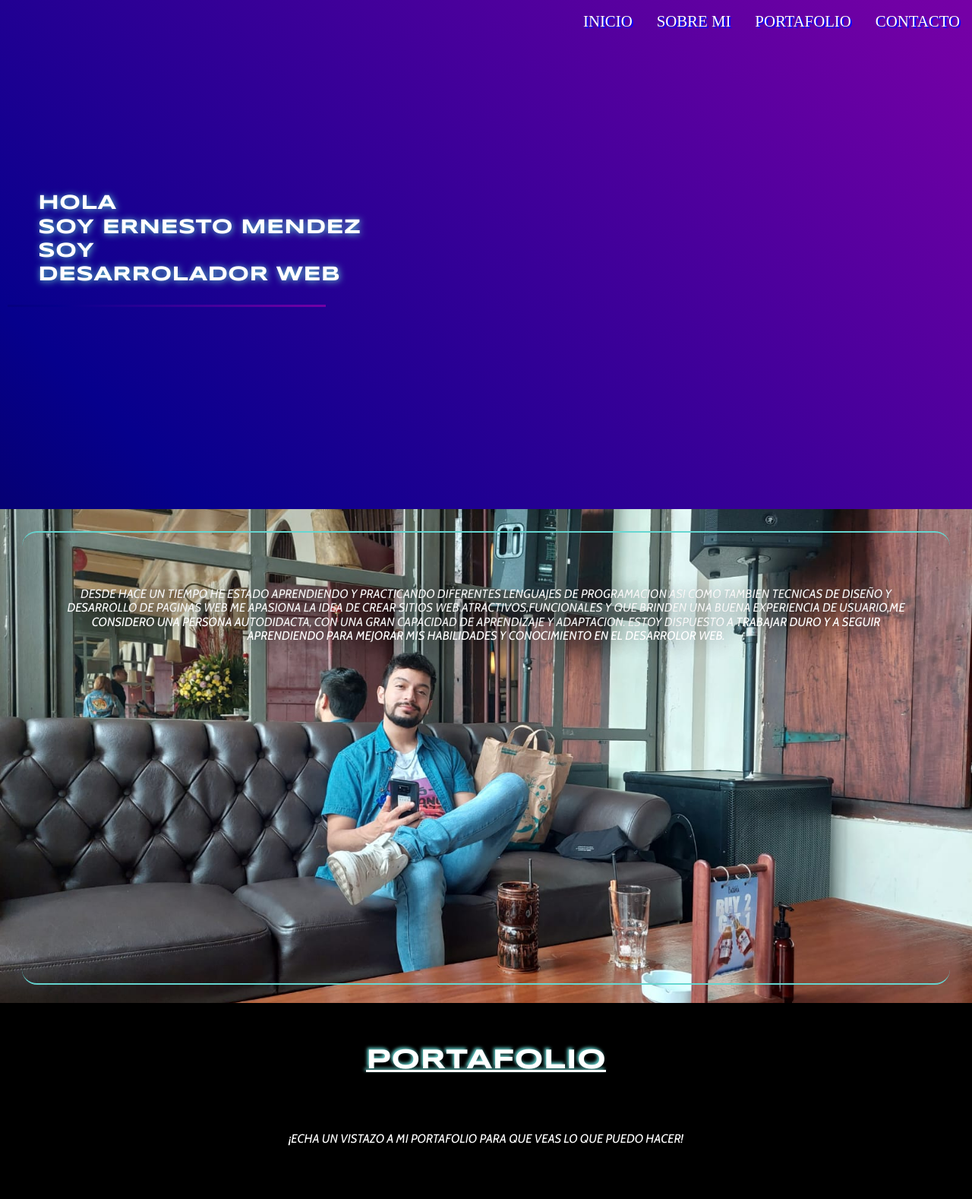
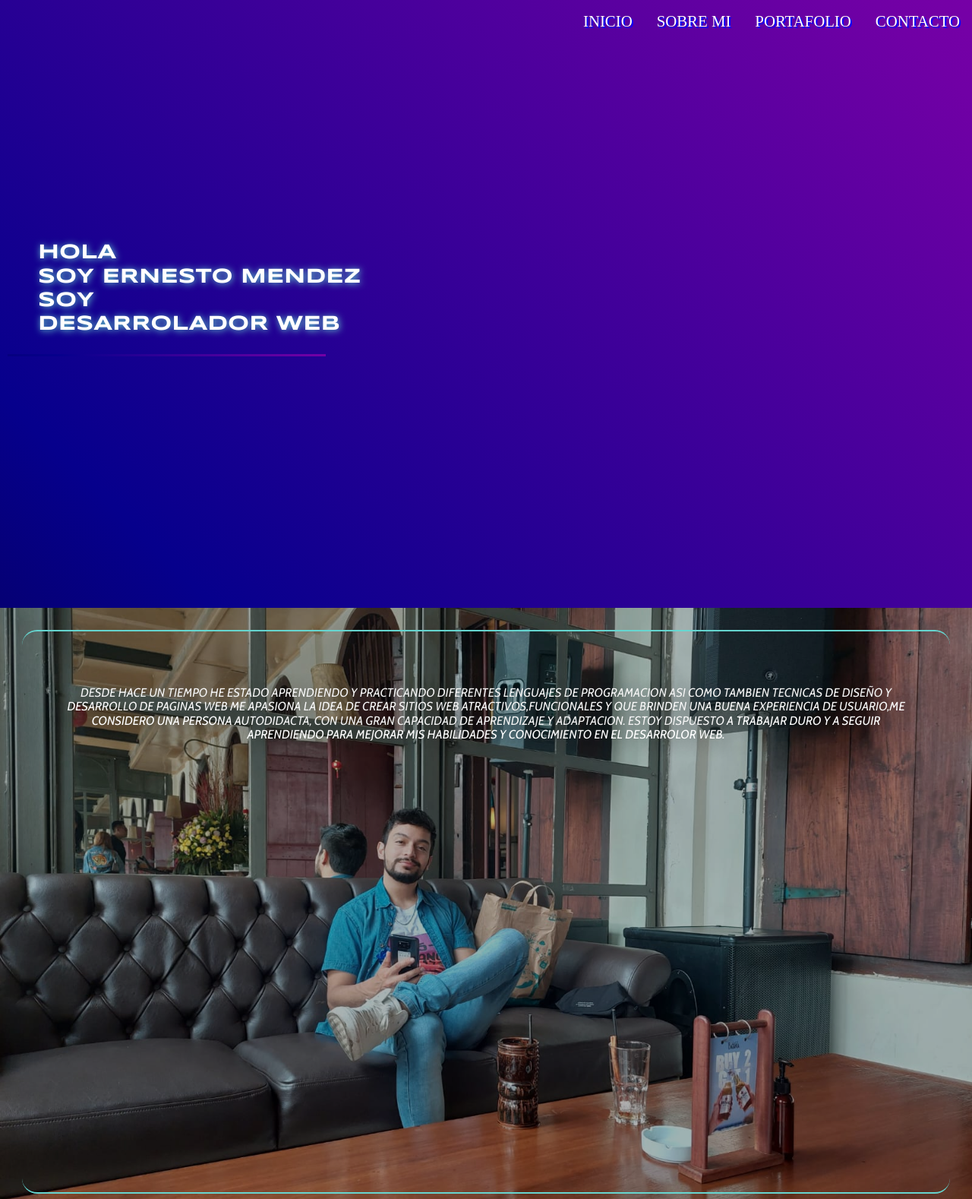
Before and after one commit to deernesto/deernesto.github.io, a plain HTML site: page index.html in a window 1280 px wide. Shown: the top 1578 px of the page at 76% size. Drawn offline with nearby package versions, Linux system fonts and the light colour scheme.

Commit message:
Add files via upload

```diff
--- a/css/style.css
+++ b/css/style.css
@@ -30,7 +30,7 @@
     text-shadow: 2px 2px #0900ff ;
 }
 
-a::after{
+.inicio::after{
     content: "";
     position: absolute;
     background-color: #00a2ff;
@@ -128,7 +128,7 @@ a:hover::after{
     align-items: center;
     justify-content:flex-start;
     width: 100%;
-    height:670px ;
+    height:100vh;
     background-image: linear-gradient( 45deg,black,black,#06008c,#7000a5,#c200b6,#e600ac);
     background-size: 400% 400%;
     animation: cambiar 5s linear infinite;
@@ -171,7 +171,11 @@ a:hover::after{
 .fondo2{
     position: relative;
     width:auto;
-    background-color: black;
+    height: 100vh;
+    background-color:black;
+    mix-blend-mode: multiply;
+
+
 }
 
 
@@ -192,7 +196,10 @@ a:hover::after{
     font-family: 'Cabin', sans-serif;
     text-shadow: 3px 3px 30px black;
     opacity:0%;
+    filter:brightness(100%);
+    filter:contrast(100%);
     transition:all 3s;
+
 }
 
 
@@ -204,8 +211,11 @@ a:hover::after{
 
  .fondo2img{
     width:100%;
-    height: 650px;
+    height: 100vh;
     object-fit: cover;
+    filter:brightness(70%);
+
+
 
  }
 
@@ -605,8 +615,12 @@ a:hover::after{
     display:block;
     font-size: 3rem;
     line-height: .05em;
+    cursor: pointer;
+    margin: 3rem;
+}
 
-    margin: 3rem;
+.iconos a{
+    text-decoration: none;
 }
 
 
```
